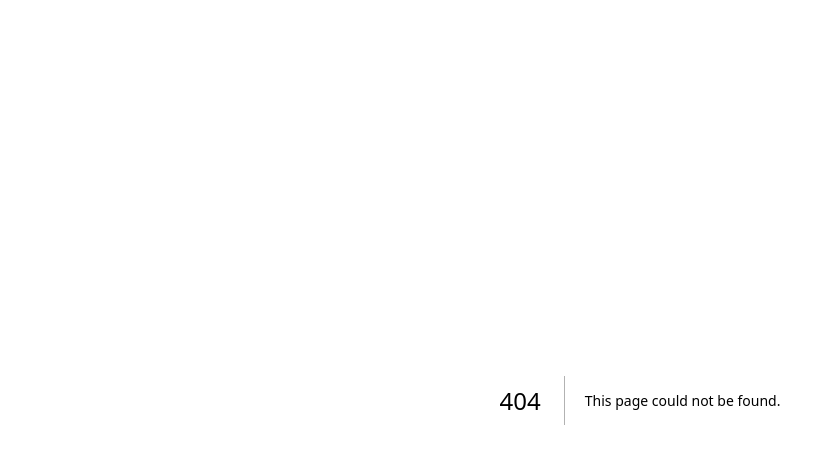
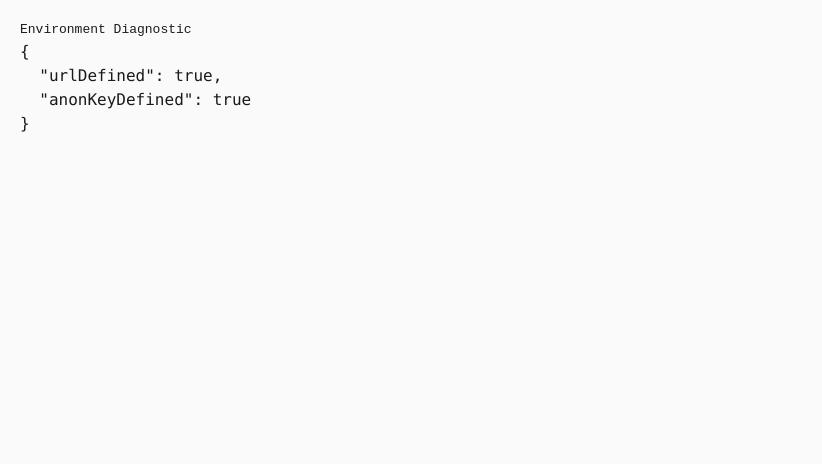
Before and after one commit to viskiarianandako-lgtm/New-Badminton-Kuy, a Next.js app: page /diag in a window 1280 px wide. Before the commit this address had no page. Shown: the top 464 px of the page, without its empty margins (0-822 px from the left). Built offline with nearby package versions, Linux system fonts and the light colour scheme; no server answers.

Commit message:
add temporary env diagnostic page

```diff
--- /dev/null
+++ b/app/diag/page.tsx
@@ -0,0 +1,13 @@
+"use client";
+
+export default function DiagPage() {
+  const urlDefined = typeof process.env.NEXT_PUBLIC_SUPABASE_URL !== "undefined" && process.env.NEXT_PUBLIC_SUPABASE_URL !== "";
+  const anonKeyDefined = typeof process.env.NEXT_PUBLIC_SUPABASE_ANON_KEY !== "undefined" && process.env.NEXT_PUBLIC_SUPABASE_ANON_KEY !== "";
+
+  return (
+    <div style={{ padding: 20, fontFamily: "monospace" }}>
+      <h1>Environment Diagnostic</h1>
+      <pre>{JSON.stringify({ urlDefined, anonKeyDefined }, null, 2)}</pre>
+    </div>
+  );
+}
```
